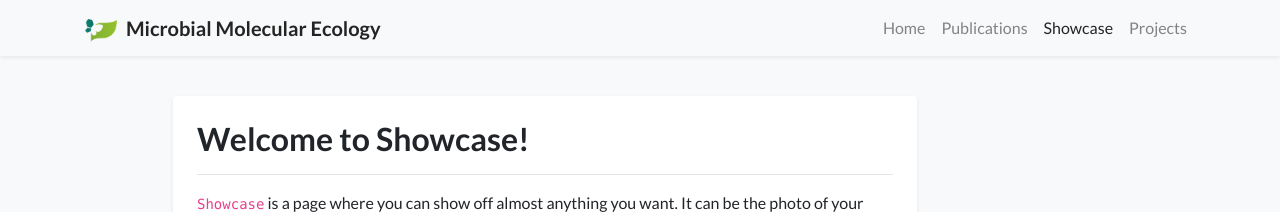
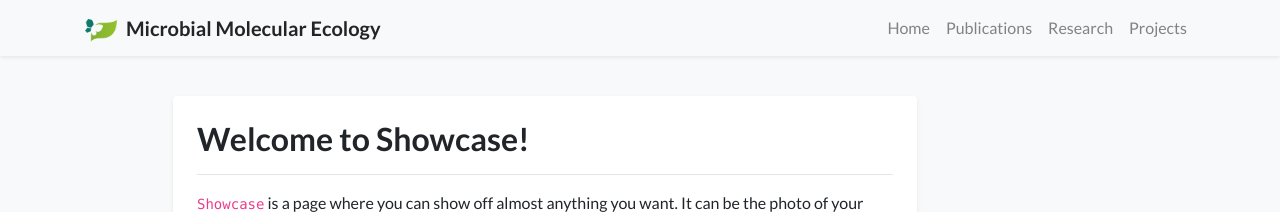
Before and after one commit to micromole/micromole.github.io, a Jekyll site: the page built from showcase.html, in a window 1280 px wide. Shown: the top 212 px of the page. Built offline with Jekyll 4.4.1, drawn with Linux system fonts in a browser that asks for light colours; nearby versions of some CDN libraries; comment, search, counter and statistics services are not loaded; a style sheet for code colours, icons or effects is not loaded.

Commit message:
Update navigation.yml

```diff
--- a/_data/navigation.yml
+++ b/_data/navigation.yml
@@ -5,7 +5,7 @@ pages:
   url: /
 - name: Publications
   url: /publications
-- name: Showcase
-  url: /showcase
+- name: Research
+  url: /research
 - name: Projects
   url: /projects
```
